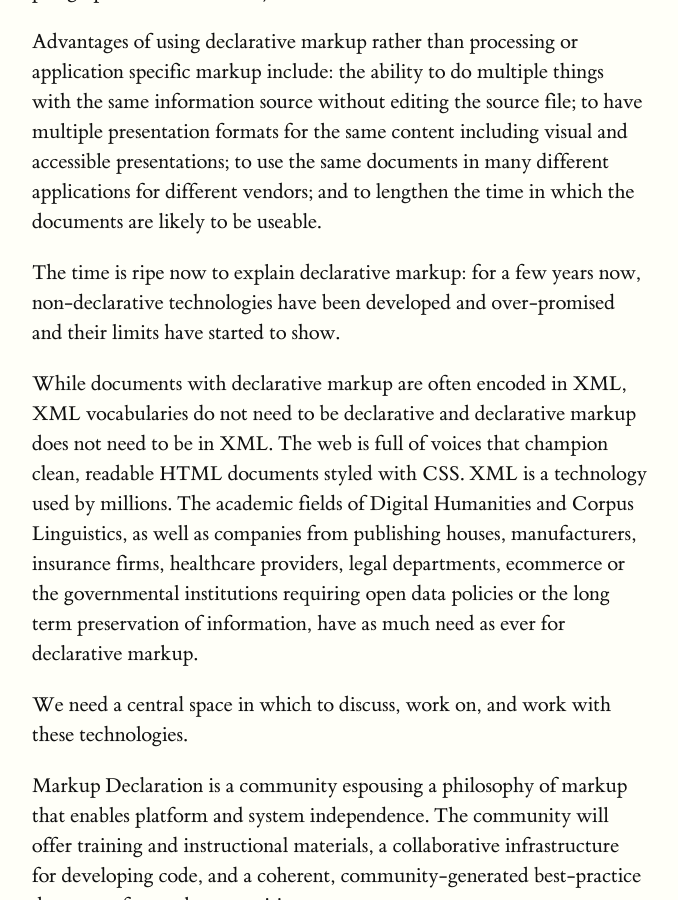
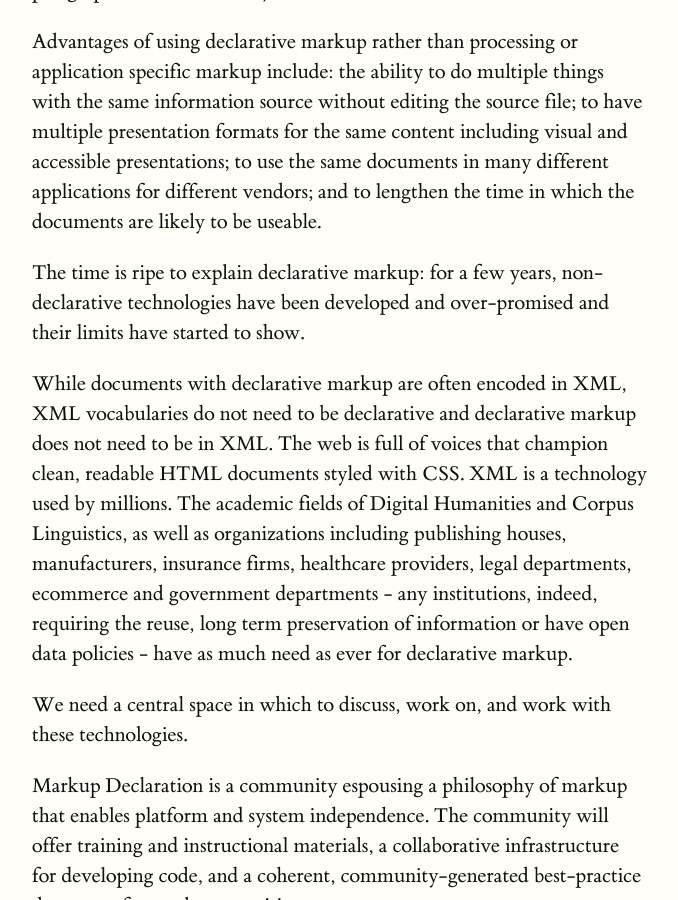
Before and after one commit to markupdeclaration/markupdeclaration.org, a Jekyll site: the page built from index.md, in a window 1280 px wide and 900 px high, scrolled down 416 px. Shown: the whole window, without its empty margins (128-806 px from the left). Built offline with Jekyll 4.4.1, drawn with Linux system fonts in a browser that asks for light colours.

Commit message:
integrated bethan's suggestions
Bethan, I slightly edited your proposed changes (private companies may not require open data policies)

```diff
--- a/index.md
+++ b/index.md
@@ -22,7 +22,7 @@ visual and accessible presentations; to use the same documents in many
 different applications for different vendors; and to lengthen the time
 in which the documents are likely to be useable.
 
-The time is ripe now to explain declarative markup: for a few years now,
+The time is ripe to explain declarative markup: for a few years,
 non-declarative technologies have been developed and over-promised and their
 limits have started to show.
 
@@ -31,10 +31,11 @@ vocabularies do not need to be declarative and declarative markup does
 not need to be in XML. The web is full of voices that champion clean,
 readable HTML documents styled with CSS. XML is a technology used by millions.
 The academic fields of Digital Humanities and Corpus Linguistics, as well as
-companies from publishing houses, manufacturers, insurance firms, healthcare
-providers, legal departments, ecommerce or the governmental institutions
-requiring open data policies or the long term preservation of information,
-have as much need as ever for declarative markup.
+organizations including publishing houses, manufacturers, insurance firms,
+healthcare providers, legal departments, ecommerce and government
+departments - any institutions, indeed, requiring the reuse,
+long term preservation of information or have open data
+policies - have as much need as ever for declarative markup.
 
 We need a central space in which to discuss, work on, and work with
 these technologies.
```
